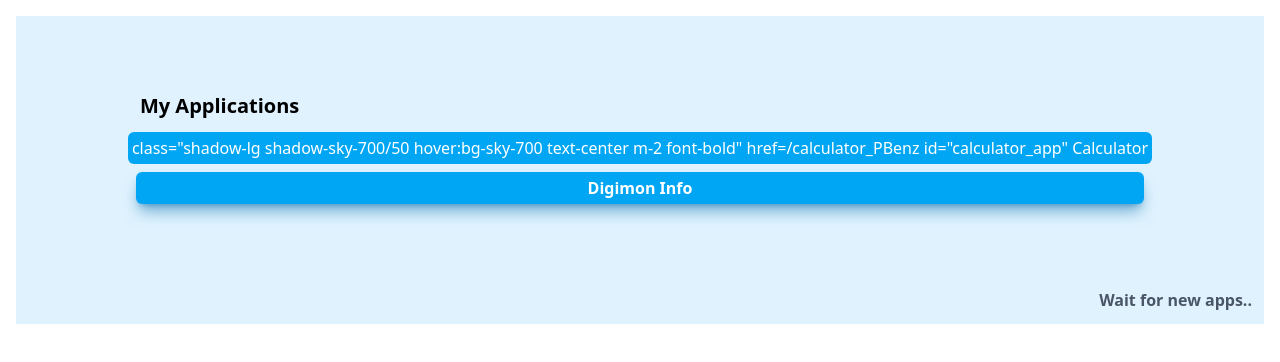
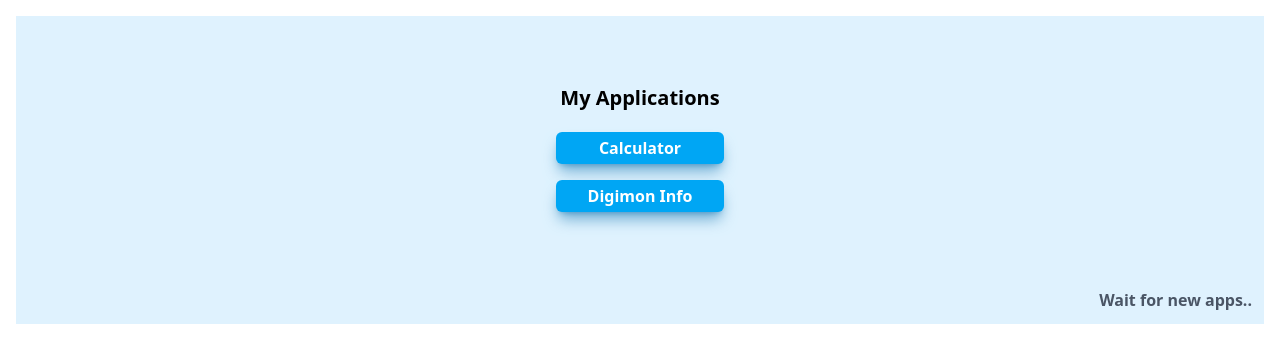
Before and after one commit to GilTarudee/GIT-TEST2, a SvelteKit app: page / in a window 1280 px wide. Shown: the top 362 px of the page. Built offline with nearby package versions, Linux system fonts and the light colour scheme.

Commit message:
add calculator

```diff
--- a/src/routes/+page.svelte
+++ b/src/routes/+page.svelte
@@ -14,10 +14,11 @@
     Cinamon Clock
   </Button> -->
 
-  <Button>
+  <Button
     class="shadow-lg shadow-sky-700/50 hover:bg-sky-700 text-center m-2 font-bold"
     href={`${base}/calculator_PBenz`}
     id="calculator_app"
+  >
     Calculator
   </Button>
 
```
